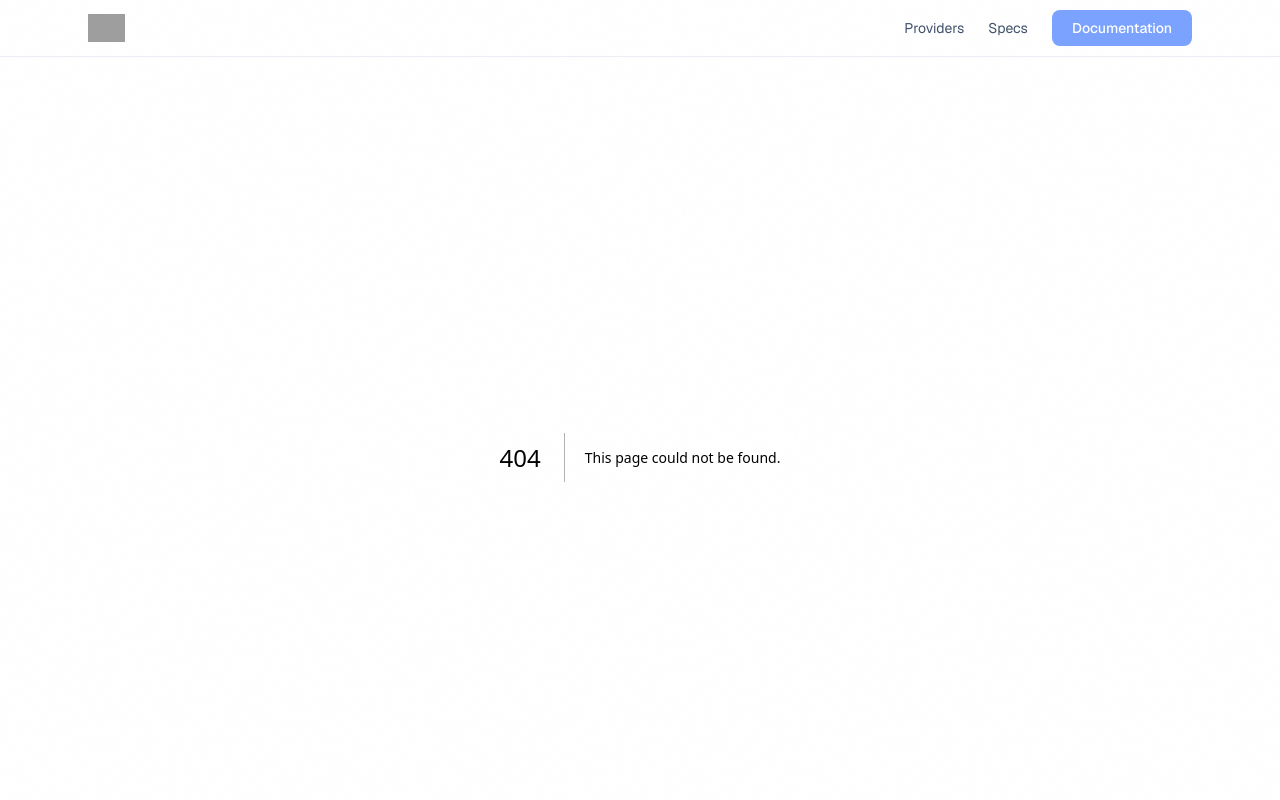
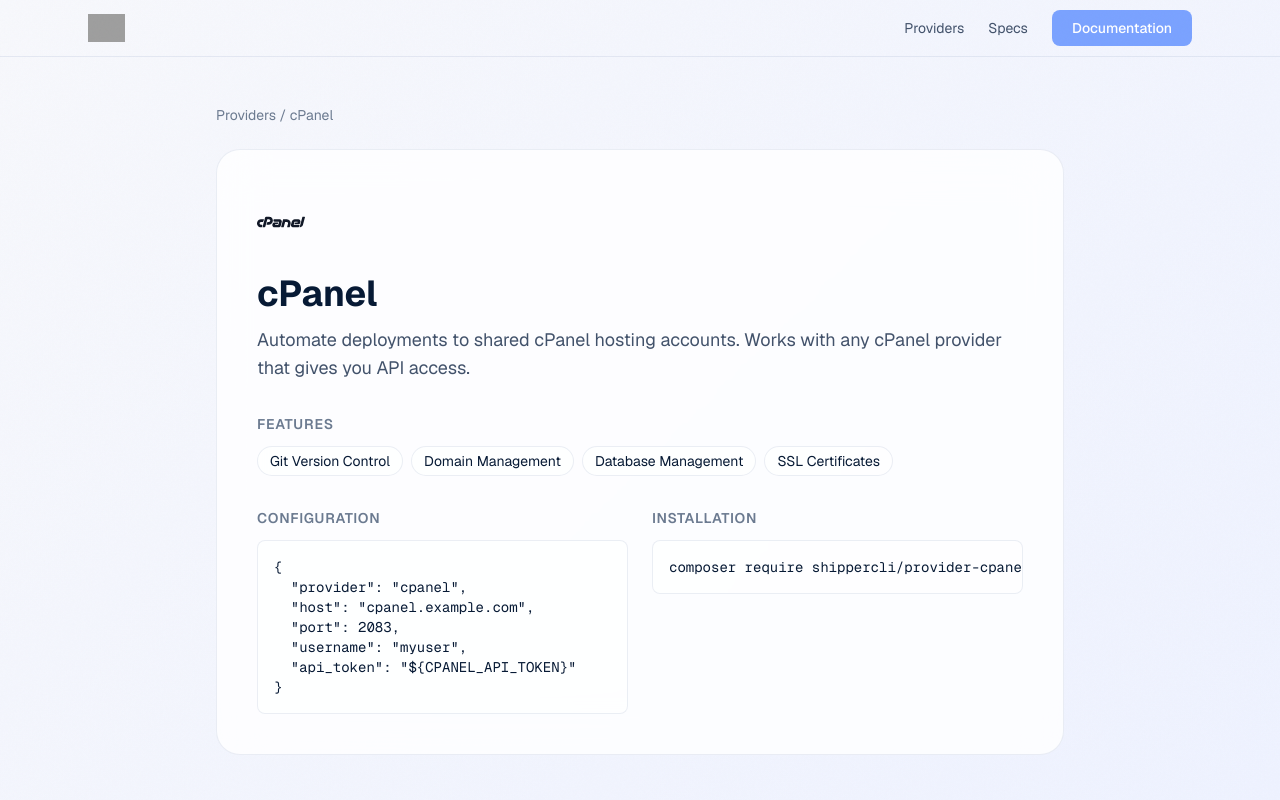
Before and after one commit to shippercli/website, a Next.js app: page /providers/cpanel in a window 1280 px wide. Before the commit this address had no page. Shown: the top 800 px of the page. Built offline with nearby package versions, Linux system fonts and the light colour scheme; grey boxes are pictures that could not be loaded.

Commit message:
Split providers into index and detail pages

```diff
--- /dev/null
+++ b/app/providers/[slug]/page.tsx
@@ -0,0 +1,100 @@
+import Image from "next/image";
+import Link from "next/link";
+import { notFound } from "next/navigation";
+import { getProvider, providers } from "../providers";
+
+export const dynamic = "force-static";
+
+export function generateStaticParams() {
+  return providers.map((provider) => ({ slug: provider.slug }));
+}
+
+export async function generateMetadata({ params }: { params: Promise<{ slug: string }> }) {
+  const { slug } = await params;
+  const provider = getProvider(slug);
+
+  if (!provider) return {};
+
+  return {
+    title: `${provider.name} Provider — Shipper`,
+    description: provider.description,
+  };
+}
+
+export default async function ProviderDetailPage({ params }: { params: Promise<{ slug: string }> }) {
+  const { slug } = await params;
+  const provider = getProvider(slug);
+
+  if (!provider) notFound();
+
+  return (
+    <div className="flex flex-col flex-1">
+      <main className="flex-1 min-w-0">
+        <div className="max-w-4xl mx-auto px-6 py-12">
+          <div className="mb-6 text-sm text-[var(--text-muted)]">
+            <Link href="/providers" className="hover:text-[var(--foreground)] transition-colors">
+              Providers
+            </Link>{" "}
+            / {provider.name}
+          </div>
+
+          <div
+            className="border border-[var(--border)] rounded-3xl p-8 md:p-10 backdrop-blur-xl"
+            style={{ background: "var(--surface)" }}
+          >
+            <div className="mb-8">
+              <div className="mb-5 flex h-16 items-center">
+                <Image
+                  src={provider.logo}
+                  alt={`${provider.name} logo`}
+                  width={220}
+                  height={64}
+                  className="h-12 w-auto object-contain object-left"
+                />
+              </div>
+              <h1 className="text-4xl font-bold mb-3">{provider.name}</h1>
+              <p className="text-lg text-[var(--text-secondary)] max-w-3xl">{provider.description}</p>
+            </div>
+
+            <div className="mb-8">
+              <h2 className="text-sm font-semibold uppercase tracking-wider text-[var(--text-muted)] mb-3">Features</h2>
+              <div className="flex flex-wrap gap-2">
+                {provider.features.map((feature) => (
+                  <span
+                    key={feature}
+                    className="px-3 py-1 text-sm rounded-full border border-[var(--border)]"
+                    style={{ background: "var(--surface-glass)" }}
+                  >
+                    {feature}
+                  </span>
+                ))}
+              </div>
+            </div>
+
+            <div className="grid md:grid-cols-2 gap-6">
+              <div>
+                <h2 className="text-sm font-semibold uppercase tracking-wider text-[var(--text-muted)] mb-3">Configuration</h2>
+                <pre
+                  className="p-4 rounded-lg border border-[var(--border)] text-sm font-mono overflow-x-auto"
+                  style={{ background: "var(--surface-glass)" }}
+                >
+                  <code>{JSON.stringify(provider.config, null, 2)}</code>
+                </pre>
+              </div>
+
+              <div>
+                <h2 className="text-sm font-semibold uppercase tracking-wider text-[var(--text-muted)] mb-3">Installation</h2>
+                <pre
+                  className="p-4 rounded-lg border border-[var(--border)] text-sm font-mono overflow-x-auto"
+                  style={{ background: "var(--surface-glass)" }}
+                >
+                  <code>{provider.install}</code>
+                </pre>
+              </div>
+            </div>
+          </div>
+        </div>
+      </main>
+    </div>
+  );
+}
--- a/app/providers/page.tsx
+++ b/app/providers/page.tsx
@@ -1,61 +1,6 @@
 import Image from "next/image";
-
-const providers = [
-  {
-    name: "Ploi",
-    slug: "ploi",
-    logo: "/providers/ploi.png",
-    description: "Manage servers and deployments through the Ploi API. Ideal for developers who want a managed server control panel with a clean UI.",
-    features: ["Site Management", "SSL Certificates", "Database Management", "Queue Workers", "Cron Jobs", "Environment Variables"],
-    config: {
-      provider: "ploi",
-      api_key: "${PLOI_API_KEY}",
-      server_id: "123456",
-    },
-    install: "composer require shippercli/ploi-provider",
-  },
-  {
-    name: "Laravel Forge",
-    slug: "forge",
-    logo: "/providers/forge.svg",
-    description: "Deploy to servers managed by Laravel Forge. Perfect for Laravel applications with built-in Composer, queue, and SSL support.",
-    features: ["Site Management", "SSL Certificates (Let's Encrypt)", "Database Management", "Queue Workers", "Git Deployment", "Daemon Commands"],
-    config: {
-      provider: "forge",
-      api_token: "${FORGE_API_TOKEN}",
-      server_id: "789012",
-    },
-    install: "composer global require laravel/forge-sdk",
-  },
-  {
-    name: "cPanel",
-    slug: "cpanel",
-    logo: "/providers/cpanel.svg",
-    description: "Automate deployments to shared cPanel hosting accounts. Works with any cPanel provider that gives you API access.",
-    features: ["Git Version Control", "Domain Management", "Database Management", "SSL Certificates"],
-    config: {
-      provider: "cpanel",
-      host: "cpanel.example.com",
-      port: 2083,
-      username: "myuser",
-      api_token: "${CPANEL_API_TOKEN}",
-    },
-    install: "composer require shippercli/provider-cpanel",
-  },
-  {
-    name: "EasyPanel",
-    slug: "easypanel",
-    logo: "/providers/easypanel.svg",
-    description: "Deploy PHP applications with Git integration and EasyPanel-managed services on self-hosted infrastructure.",
-    features: ["Git Source Management", "Application Deployment", "Database Management", "Domain Mapping", "SSL Certificates"],
-    config: {
-      provider: "easypanel",
-      url: "https://easypanel.example.com",
-      auth_token: "${EASYPANEL_AUTH_TOKEN}",
-    },
-    install: "composer require shippercli/provider-easypanel",
-  },
-];
+import Link from "next/link";
+import { providers } from "./providers";
 
 export default function ProvidersPage() {
   return (
@@ -69,7 +14,12 @@
 
           <div className="space-y-12">
             {providers.map((provider) => (
-              <div key={provider.slug} className="border border-[var(--border)] rounded-2xl p-8 backdrop-blur-xl" style={{ background: "var(--surface)" }}>
+              <Link
+                key={provider.slug}
+                href={`/providers/${provider.slug}`}
+                className="block border border-[var(--border)] rounded-2xl p-8 backdrop-blur-xl transition-transform duration-150 hover:-translate-y-0.5"
+                style={{ background: "var(--surface)" }}
+              >
                 <div className="mb-6">
                   <div className="mb-4 flex h-14 items-center">
                     <Image
@@ -83,38 +33,8 @@
                   <h2 className="text-2xl font-bold mb-2">{provider.name}</h2>
                   <p className="text-[var(--text-secondary)]">{provider.description}</p>
                 </div>
-
-                <div className="mb-6">
-                  <h3 className="text-sm font-semibold uppercase tracking-wider text-[var(--text-muted)] mb-3">Features</h3>
-                  <div className="flex flex-wrap gap-2">
-                    {provider.features.map((feature) => (
-                      <span
-                        key={feature}
-                        className="px-3 py-1 text-sm rounded-full border border-[var(--border)]"
-                        style={{ background: "var(--surface-glass)" }}
-                      >
-                        {feature}
-                      </span>
-                    ))}
-                  </div>
-                </div>
-
-                <div className="grid md:grid-cols-2 gap-6">
-                  <div>
-                    <h3 className="text-sm font-semibold uppercase tracking-wider text-[var(--text-muted)] mb-3">Configuration</h3>
-                    <pre className="p-4 rounded-lg border border-[var(--border)] text-sm font-mono overflow-x-auto" style={{ background: "var(--surface-glass)" }}>
-                      <code>{JSON.stringify(provider.config, null, 2)}</code>
-                    </pre>
-                  </div>
-
-                  <div>
-                    <h3 className="text-sm font-semibold uppercase tracking-wider text-[var(--text-muted)] mb-3">Installation</h3>
-                    <pre className="p-4 rounded-lg border border-[var(--border)] text-sm font-mono overflow-x-auto" style={{ background: "var(--surface-glass)" }}>
-                      <code>{provider.install}</code>
-                    </pre>
-                  </div>
-                </div>
-              </div>
+                <div className="text-sm font-medium text-[var(--accent)]">View provider details</div>
+              </Link>
             ))}
           </div>
 
--- /dev/null
+++ b/app/providers/providers.ts
@@ -0,0 +1,84 @@
+export const providers = [
+  {
+    name: "Ploi",
+    slug: "ploi",
+    logo: "/providers/ploi.png",
+    description:
+      "Manage servers and deployments through the Ploi API. Ideal for developers who want a managed server control panel with a clean UI.",
+    features: [
+      "Site Management",
+      "SSL Certificates",
+      "Database Management",
+      "Queue Workers",
+      "Cron Jobs",
+      "Environment Variables",
+    ],
+    config: {
+      provider: "ploi",
+      api_key: "${PLOI_API_KEY}",
+      server_id: "123456",
+    },
+    install: "composer require shippercli/ploi-provider",
+  },
+  {
+    name: "Laravel Forge",
+    slug: "forge",
+    logo: "/providers/forge.svg",
+    description:
+      "Deploy to servers managed by Laravel Forge. Perfect for Laravel applications with built-in Composer, queue, and SSL support.",
+    features: [
+      "Site Management",
+      "SSL Certificates (Let's Encrypt)",
+      "Database Management",
+      "Queue Workers",
+      "Git Deployment",
+      "Daemon Commands",
+    ],
+    config: {
+      provider: "forge",
+      api_token: "${FORGE_API_TOKEN}",
+      server_id: "789012",
+    },
+    install: "composer global require laravel/forge-sdk",
+  },
+  {
+    name: "cPanel",
+    slug: "cpanel",
+    logo: "/providers/cpanel.svg",
+    description:
+      "Automate deployments to shared cPanel hosting accounts. Works with any cPanel provider that gives you API access.",
+    features: ["Git Version Control", "Domain Management", "Database Management", "SSL Certificates"],
+    config: {
+      provider: "cpanel",
+      host: "cpanel.example.com",
+      port: 2083,
+      username: "myuser",
+      api_token: "${CPANEL_API_TOKEN}",
+    },
+    install: "composer require shippercli/provider-cpanel",
+  },
+  {
+    name: "EasyPanel",
+    slug: "easypanel",
+    logo: "/providers/easypanel.svg",
+    description:
+      "Deploy PHP applications with Git integration and EasyPanel-managed services on self-hosted infrastructure.",
+    features: [
+      "Git Source Management",
+      "Application Deployment",
+      "Database Management",
+      "Domain Mapping",
+      "SSL Certificates",
+    ],
+    config: {
+      provider: "easypanel",
+      url: "https://easypanel.example.com",
+      auth_token: "${EASYPANEL_AUTH_TOKEN}",
+    },
+    install: "composer require shippercli/provider-easypanel",
+  },
+] as const;
+
+export function getProvider(slug: string) {
+  return providers.find((provider) => provider.slug === slug);
+}
```
